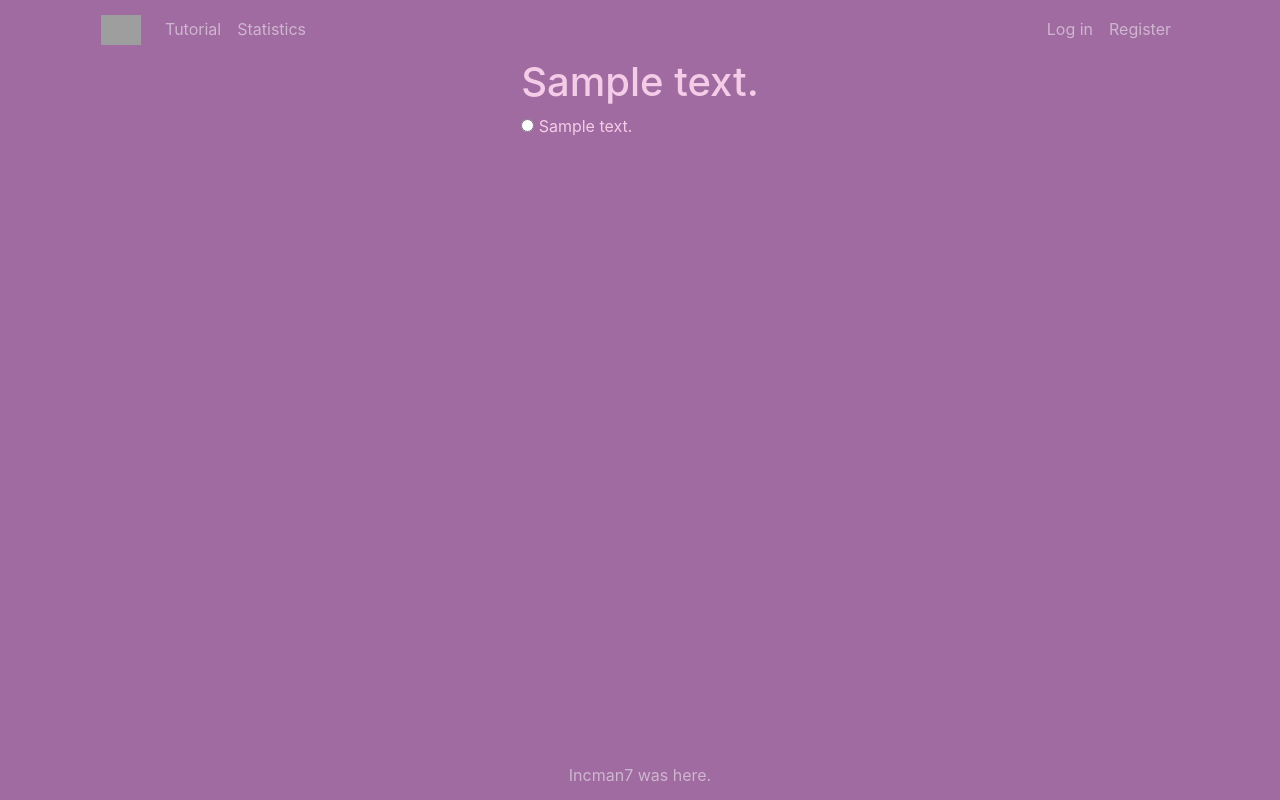
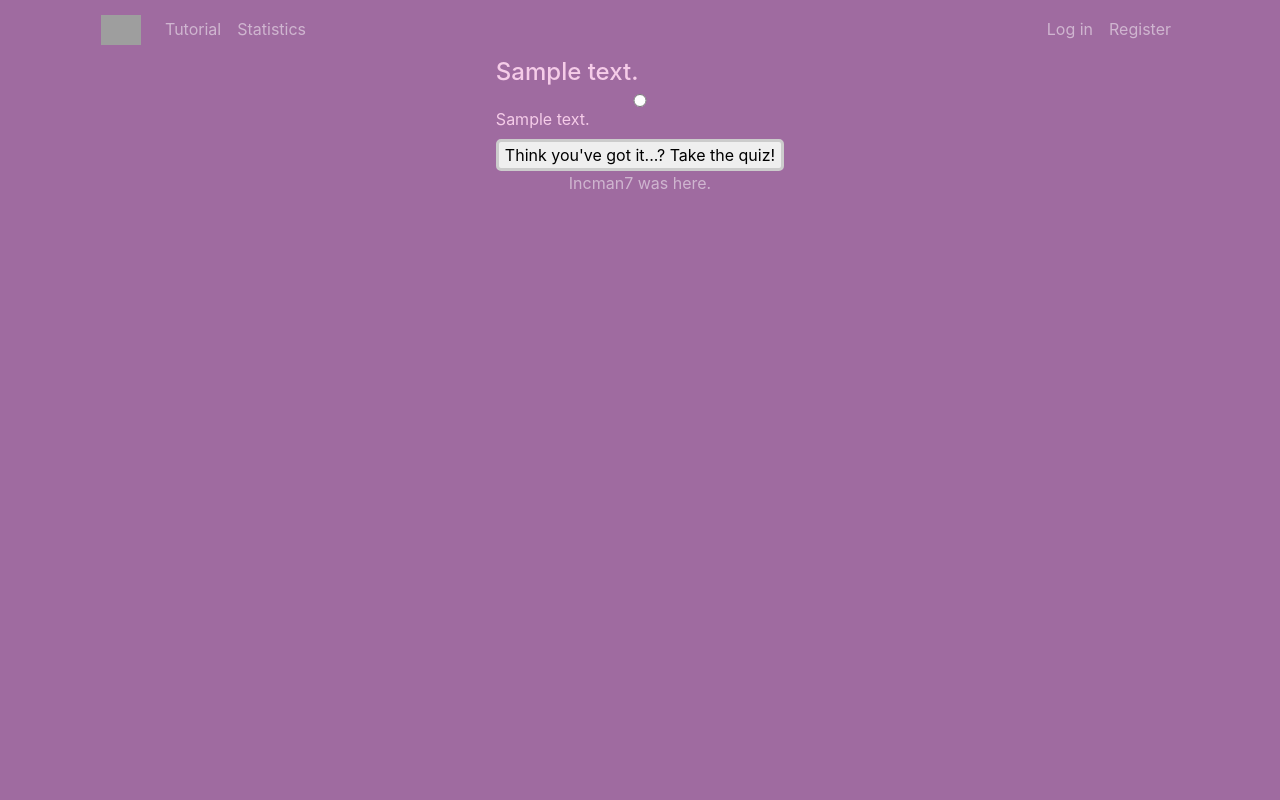
Before and after one commit to sanjerine/CITS3403-Poker, a Flask app: template app/templates/quiz.html in a window 1280 px wide. Run offline with Flask 2, Linux system fonts and the light colour scheme; the template is opened without the code that fills it: values that come from a table or form of the project are taken from there, others are empty; tables that the repository leaves empty hold one stand-in row (values such as "Sample post"); some libraries are stand-ins or nearby versions; grey boxes are pictures that could not be loaded.

Commit message:
Update quiz.html

```diff
--- a/app/templates/quiz.html
+++ b/app/templates/quiz.html
@@ -4,6 +4,12 @@
 {% block head %}
   {{ super() }}
 <style>
+    .myfooter {
+        position:relative;
+    }
+      button {
+        border: 3px solid #ccc;
+    }
 </style>
 {% endblock %}
 
@@ -12,8 +18,8 @@
         <form action="", method="post">
             {% for question in questions %}
             <div class = "question-body">
-                <h1 class="question">{{question.questionbody}}</h1>
-                <div class = "answers">
+                <h4 class="question">{{question.questionbody}}</h4>
+                <div class = "answers" style="display:flex;flex-direction:column;">
                     {%for answer in question.answers%}
                         <input type = "radio" name = "{{question.id}}" id = "{{answer.id}}" value = "{{answer.answerbody}}" required>
                         <label for="{{answer.id}}"> {{answer.answerbody}} </label>
@@ -21,5 +27,8 @@
                 </div>
             </div>
             {% endfor %}
+              <button>
+        Think you've got it...? Take the quiz!</button>
+        </form>
     </div>
 {% endblock %}
```
